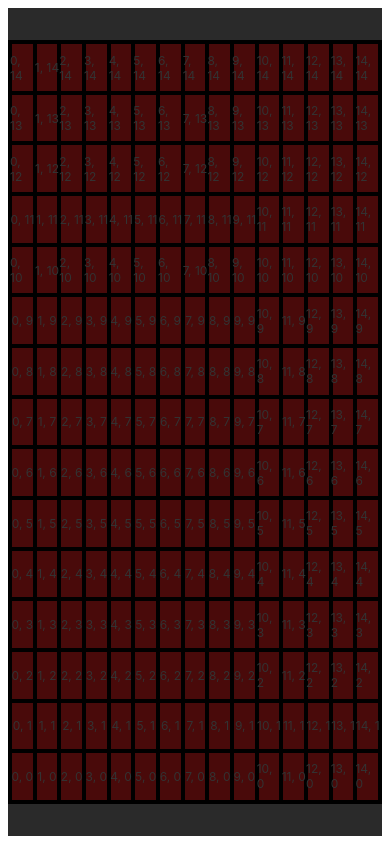
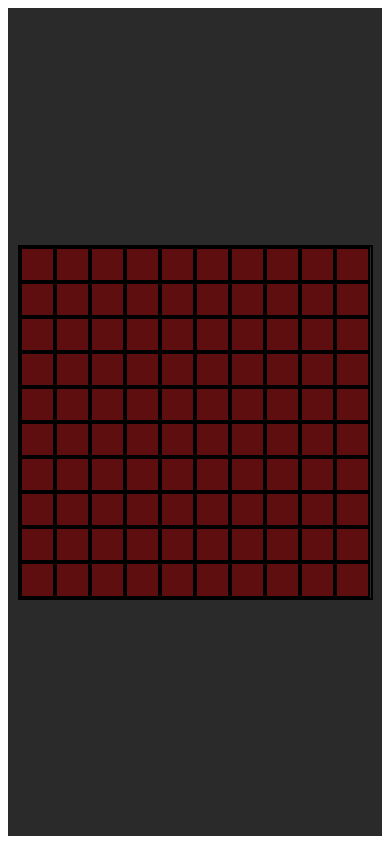
Before and after one commit to hiphurraa/jatkanshakki, a Svelte app: page / in a window 390 px wide. Built offline with nearby package versions, Linux system fonts and the light colour scheme.

Commit message:
mobile friendly stuff added

```diff
--- a/src/AIPlayer.js
+++ b/src/AIPlayer.js
@@ -33,8 +33,8 @@ class AIPlayer {
         if (this.firstMove){
             let x, y;
             do {
-                x = this.randomIntFromInterval(4, 10);
-                y = this.randomIntFromInterval(4, 10);
+                x = this.randomIntFromInterval(4, 9);
+                y = this.randomIntFromInterval(4, 9);
             } while (gameGrid[y][x] != null)
             console.log(x + ', ' + y);
             gameGrid[y][x] = "A";
--- a/src/App.svelte
+++ b/src/App.svelte
@@ -4,6 +4,13 @@
 
   let A = "AI";
   let P = "You";
+  var height = window.innerHeight;
+  var width = window.innerWidth;
+
+  window.onresize = () => {
+    height = window.innerHeight;
+    width = window.innerWidth;
+  }
 
   // Helper function to create multidimensional arrays
 	function createArray(length) {
@@ -15,8 +22,14 @@
 		}
     	return arr;
 	}
+let gameGrid;
+if (width > 650 && height > 650){
+  gameGrid = createArray(15, 15);
+}
+else {
+  gameGrid = createArray(10, 10);
+}
 
-let gameGrid = createArray(15, 15);
 var isYourTurn = true;
 var isGameOver = false;
 
@@ -57,7 +70,7 @@ function cellClicked(x, y) {
 
 <main>
 
-  <div class="gameGrid">
+  <div class={(width > height)? "gameGrid aspect-ratio-high" : "gameGrid aspect-ratio-low"}>
     {#each gameGrid as row, y}
       <div class="gameGridRow">
         {#each row as cell, x}
@@ -71,7 +84,7 @@ function cellClicked(x, y) {
               <div class="winning-row-cell ai">AI</div>
             {:else if cell == "winner-player"}
               <div class="winning-row-cell player">You</div>
-            {:else}
+            {:else if width > 650 && height > 650}
               {x}, {y}
             {/if}
           </div>
@@ -86,7 +99,8 @@ function cellClicked(x, y) {
 <style lang="scss">
   :root {
     --main-bg-color: #2a2a2a;
-    --board-bg-color: rgb(73, 10, 10);
+    //--board-bg-color: rgb(73, 10, 10);
+    --board-bg-color: rgb(94, 14, 14);
     --board-borders-color: black;
     --board-border-size: 2px;
     --focused-cell-outline-color: rgb(122, 255, 34);
@@ -104,11 +118,19 @@ function cellClicked(x, y) {
     font-size: 12px;
 
 		.gameGrid {
-			width: 90vh;
-			height: 90vh;
       border: solid var(--board-border-size) var(--board-borders-color);
       display: flex;
       flex-direction: column-reverse;
+
+      &.aspect-ratio-high {
+        width: 90vh;
+			  height: 90vh;
+      }
+
+      &.aspect-ratio-low {
+        width: 90vw;
+			  height: 90vw;
+      }
 
       .gameGridRow {
         height: 10%;
```
